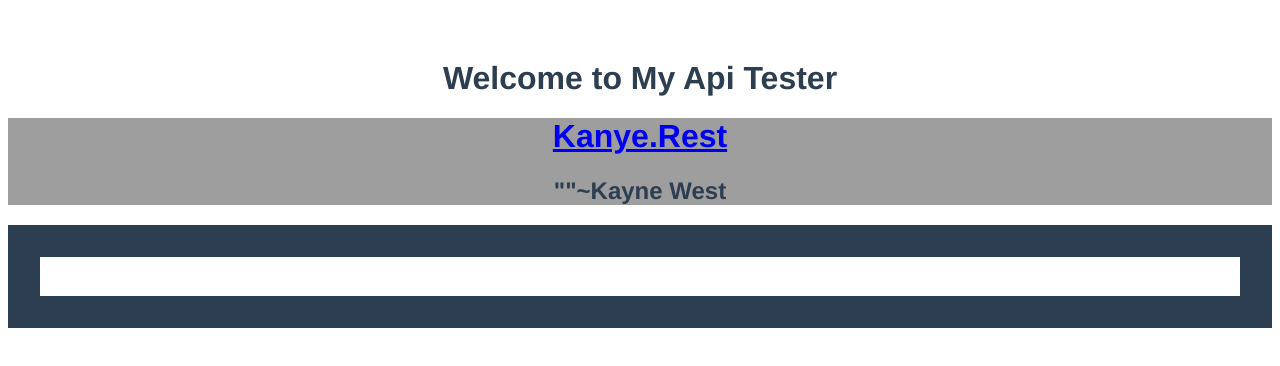
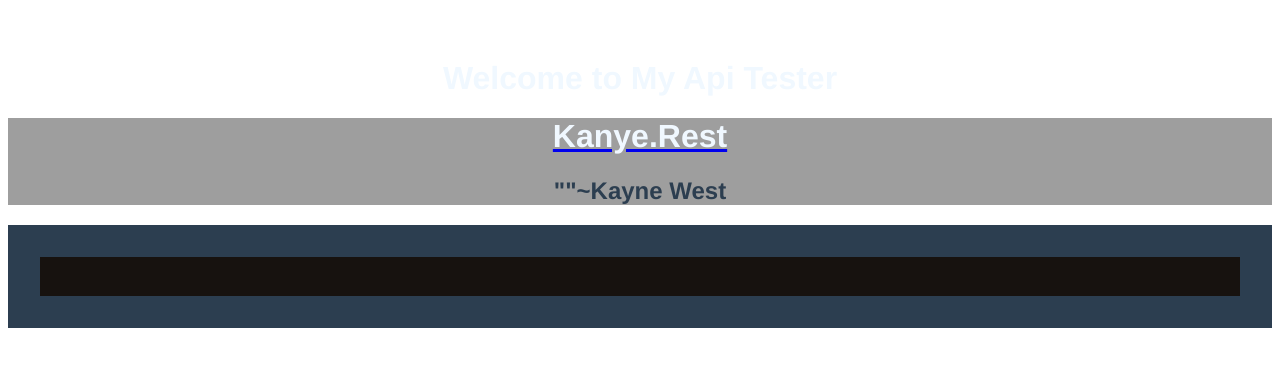
Before and after one commit to joe-jocuns/vue-and-api-tester, a Vue app in the folder my-vue-project/: page / in a window 1280 px wide. Shown: the top 366 px of the page. Built offline with nearby package versions, Linux system fonts and the light colour scheme; no server answers.

Commit message:
blackrgb

```diff
--- a/my-vue-project/src/components/MtgComp.vue
+++ b/my-vue-project/src/components/MtgComp.vue
@@ -40,7 +40,7 @@
         case 'B':
           return 'rgb(21, 11, 0)';
         case 'W':
-          return 'rgb(249, 250, 244)';
+          return 'rgb(211,211,211)';
       }
     },
   },
@@ -54,5 +54,9 @@
 #bg{
   border-style: solid;
   border-width: 2em;
+  background: rgb(23, 18, 15);
+}
+h1{
+  color: aliceblue;
 }
 </style>
```
